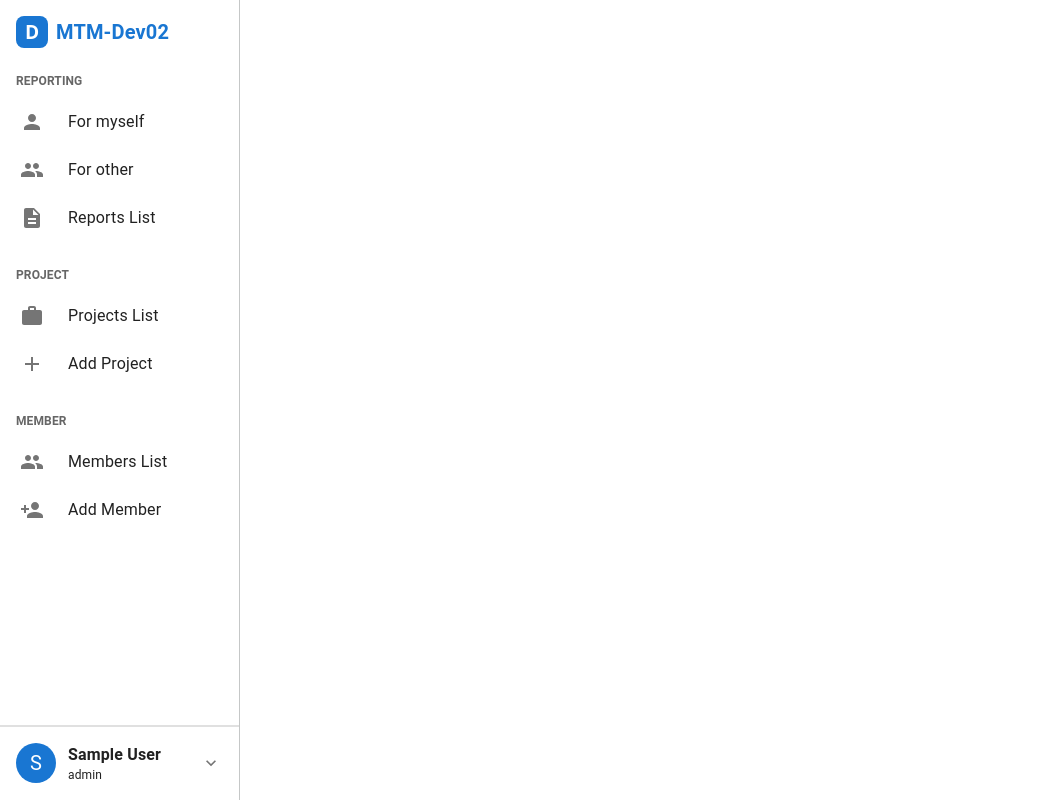
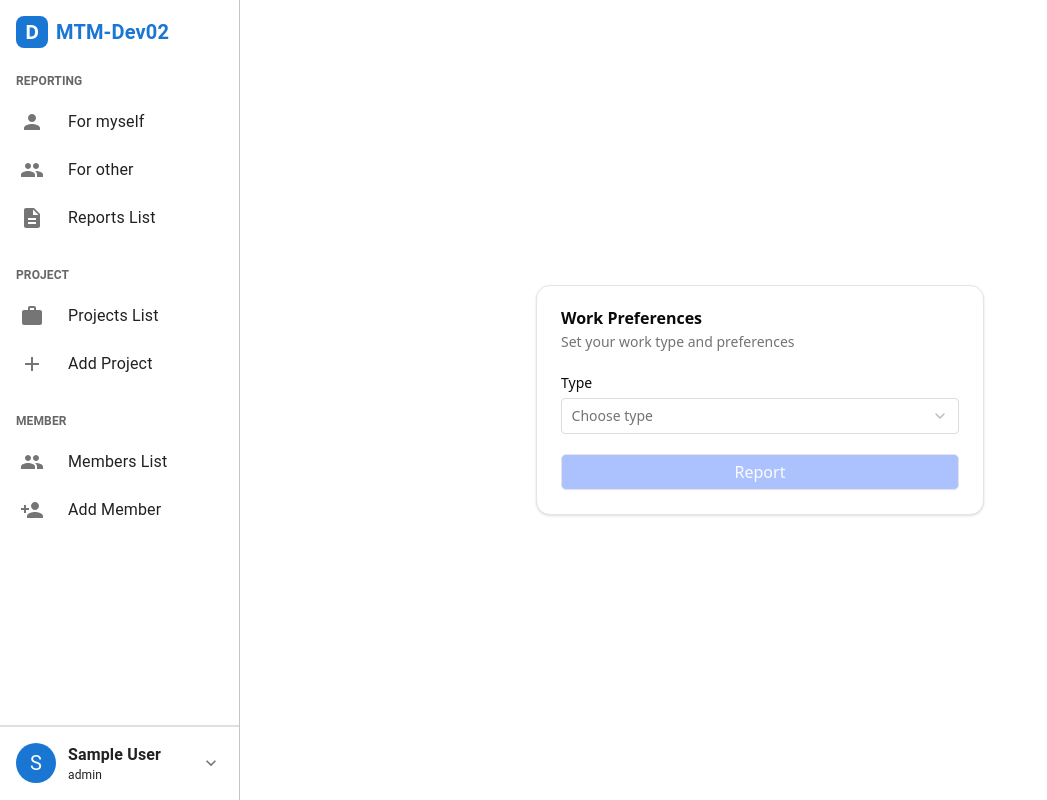
Before and after one commit to thanhtike-aung/report-system-client, a React (Vite) app: page / in a window 1280 px wide. Shown: the whole page, without its empty margins (0-1047 px from the left). Built offline with nearby package versions, Linux system fonts and the light colour scheme; sample sign-in values are in the browser's storage.

Commit message:
add home route

```diff
--- a/src/routes/router.tsx
+++ b/src/routes/router.tsx
@@ -33,6 +33,7 @@ const AppRoutes: React.FC = () => {
                   />
 
                   {/* report */}
+                  <Route path="/" element={<SelfReportForm />} />
                   <Route path="/report/self" element={<SelfReportForm />} />
                   <Route path="/report/other" element={<OtherReportForm />} />
                   <Route path="/report" element={<UnderConstruction />} />
```
